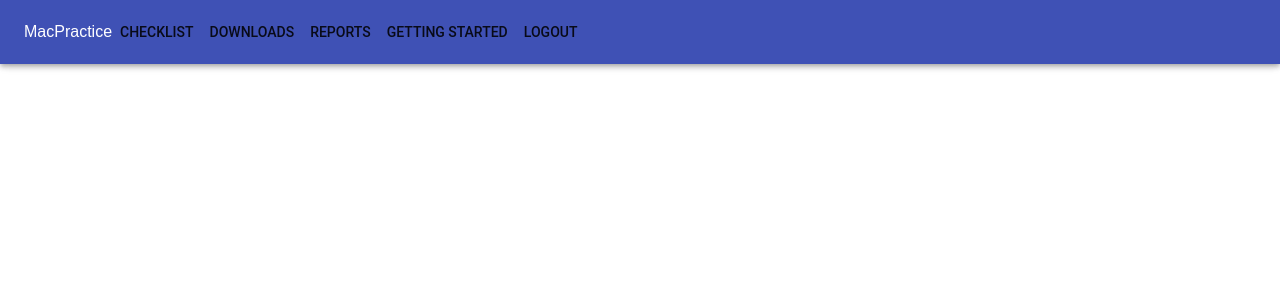
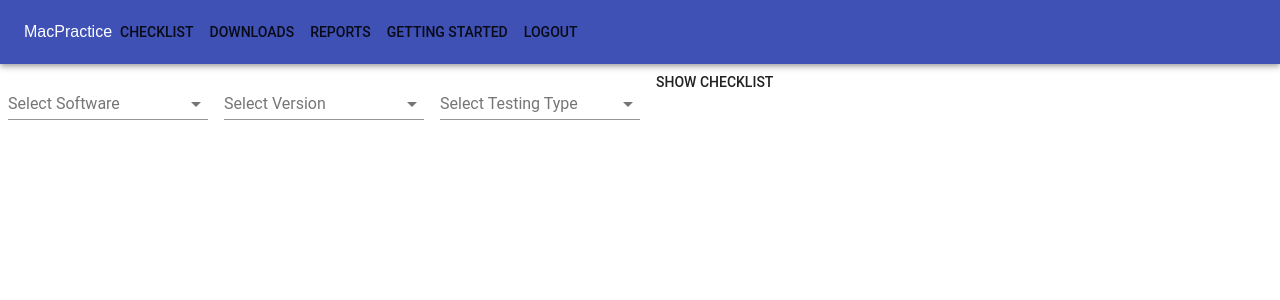
Before and after one commit to jenanderson1615/new_checklist, a React (Create React App) app in the folder app/: page / in a window 1280 px wide. Shown: the top 300 px of the page. Built offline with nearby package versions, Linux system fonts and the light colour scheme.

Commit message:
Add the selects in the select view with static data

```diff
--- a/app/src/App.js
+++ b/app/src/App.js
@@ -1,25 +1,36 @@
 import React, { Component } from "react";
-import AppBar from "@material-ui/core/AppBar";
-import Toolbar from "@material-ui/core/Toolbar";
-import { Button} from "@material-ui/core";
+import { Button } from "@material-ui/core";
+import { withStyles } from '@material-ui/core/styles';
+import NavBar from "./Components/NavBar";
+import SelectSoftware from "./Views/Select_View/SelectSoftware";
+import SelectVersion from "./Views/Select_View/SelectVersion";
+import SelectTestingType from "./Views/Select_View/SelectTestingType";
+
+const styles = theme => ({
+  formControl: {
+    margin: theme.spacing.unit,
+    minWidth: 200,
+  }
+});
 
 class App extends Component {
   render() {
+    const { classes } = this.props;
+
     return (
       <div>
-        <AppBar>
-          <Toolbar>
-            MacPractice
-            <Button>Checklist</Button>
-            <Button>Downloads</Button>
-            <Button>Reports</Button>
-            <Button>Getting Started</Button>
-            <Button>Logout</Button>
-          </Toolbar>
-        </AppBar>
+        <NavBar/>
+
+        <div>
+        <SelectSoftware/>
+        <SelectVersion/>
+        <SelectTestingType/>
+
+        <Button>Show Checklist</Button>
+        </div>
       </div>
     );
   }
 }
 
-export default App;
+export default withStyles(styles)(App);
--- /dev/null
+++ b/app/src/Components/NavBar.js
@@ -0,0 +1,18 @@
+import React from "react";
+import AppBar from "@material-ui/core/AppBar";
+import Toolbar from "@material-ui/core/Toolbar";
+import { Button } from "@material-ui/core";
+
+const NavBar = () => (
+    <AppBar position = "static">
+          <Toolbar>
+            MacPractice
+            <Button>Checklist</Button>
+            <Button>Downloads</Button>
+            <Button>Reports</Button>
+            <Button>Getting Started</Button>
+            <Button>Logout</Button>
+          </Toolbar>
+        </AppBar>
+   );
+export default NavBar;
--- /dev/null
+++ b/app/src/Views/Select_View/SelectSoftware.js
@@ -0,0 +1,23 @@
+import React from "react";
+import { FormControl, InputLabel, Select, MenuItem } from "@material-ui/core";
+import { withStyles } from '@material-ui/core/styles';
+
+const styles = theme => ({
+    formControl: {
+      margin: theme.spacing.unit,
+      minWidth: 200,
+    }
+  });
+
+const SelectSoftware = ({ classes }) => (
+    <FormControl className = {classes.formControl}>
+          <InputLabel>Select Software</InputLabel>
+          <Select>
+            <MenuItem>MacPractice</MenuItem>
+            <MenuItem>iPad - iEHR</MenuItem>
+            <MenuItem>Web - erx.macpractice.net</MenuItem>
+            <MenuItem>TicketTracker</MenuItem>
+          </Select>
+        </FormControl>
+   );
+export default withStyles(styles)(SelectSoftware);
--- /dev/null
+++ b/app/src/Views/Select_View/SelectTestingType.js
@@ -0,0 +1,23 @@
+import React from "react";
+import { FormControl, InputLabel, Select, MenuItem } from "@material-ui/core";
+import { withStyles } from '@material-ui/core/styles';
+
+const styles = theme => ({
+    formControl: {
+      margin: theme.spacing.unit,
+      minWidth: 200,
+    }
+  });
+
+const SelectTestingType = ({ classes }) => (
+    <FormControl className = {classes.formControl}>
+          <InputLabel>Select Testing Type</InputLabel>
+          <Select>
+            <MenuItem>MacPractice</MenuItem>
+            <MenuItem>iPad - iEHR</MenuItem>
+            <MenuItem>Web - erx.macpractice.net</MenuItem>
+            <MenuItem>TicketTracker</MenuItem>
+          </Select>
+        </FormControl>
+   );
+export default withStyles(styles)(SelectTestingType);
--- /dev/null
+++ b/app/src/Views/Select_View/SelectVersion.js
@@ -0,0 +1,23 @@
+import React from "react";
+import { FormControl, InputLabel, Select, MenuItem } from "@material-ui/core";
+import { withStyles } from '@material-ui/core/styles';
+
+const styles = theme => ({
+    formControl: {
+      margin: theme.spacing.unit,
+      minWidth: 200,
+    }
+  });
+
+const SelectVersion = ({ classes }) => (
+    <FormControl className = {classes.formControl}>
+          <InputLabel>Select Version</InputLabel>
+          <Select>
+            <MenuItem>MacPractice</MenuItem>
+            <MenuItem>iPad - iEHR</MenuItem>
+            <MenuItem>Web - erx.macpractice.net</MenuItem>
+            <MenuItem>TicketTracker</MenuItem>
+          </Select>
+        </FormControl>
+   );
+export default withStyles(styles)(SelectVersion);
```
